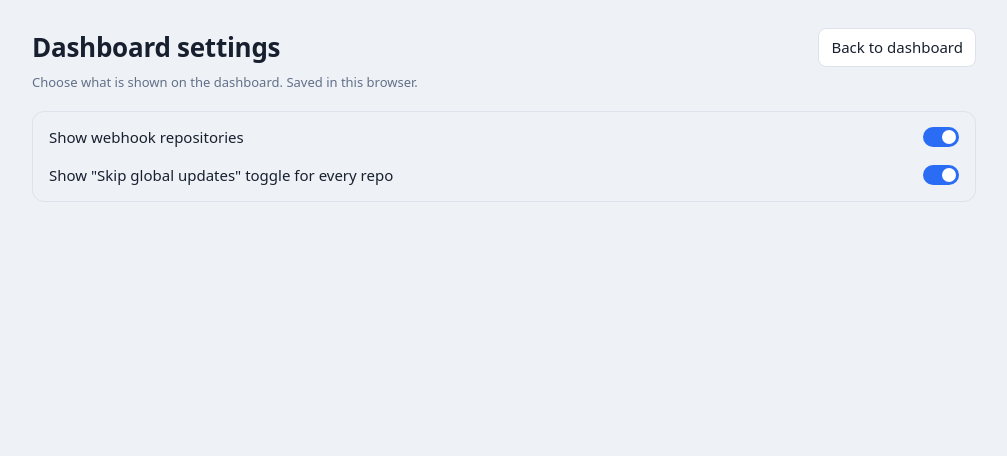
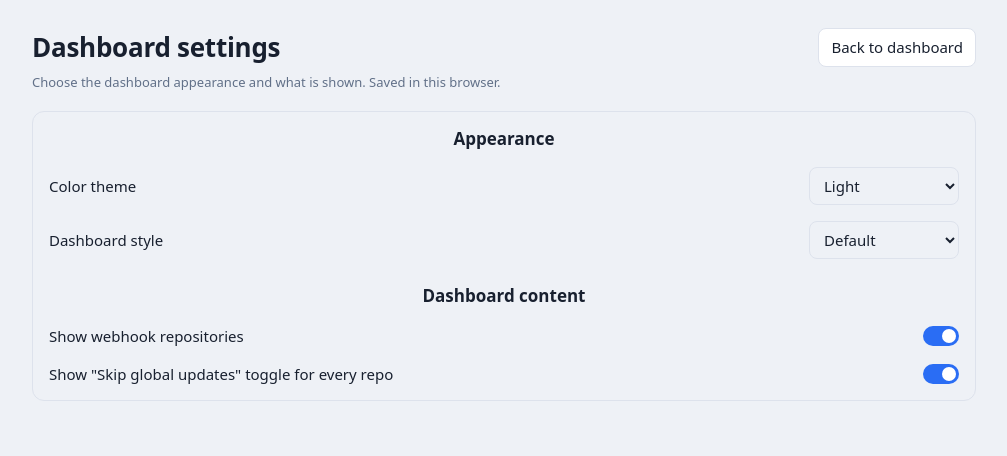
Before and after one commit to erikpersson0884/woods-keeper, a Flask app: page /settings in a window 1280 px wide. Shown: the top 456 px of the page, without its empty margins (136-1143 px from the left). Run offline with Flask 3, Linux system fonts and the light colour scheme; the visitor is signed in with stand-in values (Sample User, id 1); parts of the project's set-up code (start-up, migrations or seed data) failed here and were passed over.

Commit message:
feat: moved apperance settings into the settings page

```diff
--- /dev/null
+++ b/static/appearance.js
@@ -0,0 +1,23 @@
+(function () {
+    const root = document.documentElement;
+    const themeSelect = document.getElementById('theme-select');
+    const styleSelect = document.getElementById('style-select');
+
+    function applyTheme(theme) {
+        root.dataset.theme = theme;
+        localStorage.setItem('woods-keeper-theme', theme);
+        if (themeSelect) themeSelect.value = theme;
+    }
+
+    function applyStyle(style) {
+        root.dataset.style = style;
+        localStorage.setItem('woods-keeper-style', style);
+        if (styleSelect) styleSelect.value = style;
+    }
+
+    applyTheme(localStorage.getItem('woods-keeper-theme') || 'light');
+    applyStyle(localStorage.getItem('woods-keeper-style') || 'default');
+
+    if (themeSelect) themeSelect.addEventListener('change', () => applyTheme(themeSelect.value));
+    if (styleSelect) styleSelect.addEventListener('change', () => applyStyle(styleSelect.value));
+})();
--- a/static/styles.css
+++ b/static/styles.css
@@ -19,6 +19,12 @@ button:disabled { opacity:.6; cursor:progress; }
 .hud-control { box-sizing:border-box; display:inline-flex; align-items:center; text-decoration:none; }
 .stack-card.settings-list { display:flex; flex-direction:column; gap:16px; }
 .settings-list .switch { justify-content:space-between; width:100%; }
+.settings-list h2,
+.settings-list .setting-row,
+.settings-list .switch { text-align:left; }
+.settings-list .setting-row { display:flex; justify-content:space-between; align-items:center; gap:16px; width:100%; }
+.settings-list .setting-row select { min-width:150px; margin-left:auto; }
+.settings-page .settings-list h2:not(:first-child) { margin-top:8px; }
 .header-actions { display:flex; gap:8px; align-items:center; }
 .logout { border:1px solid var(--line); background:var(--panel); color:var(--muted); border-radius:8px; padding:7px 12px; font:inherit; cursor:pointer; }
 .logout:hover { border-color:var(--accent); color:var(--accent); }
@@ -183,6 +189,7 @@ pre { margin:0; background:var(--term); color:var(--term-ink); border-radius:10p
     --hud-red:#ff4d5e; --hud-grid:rgba(56,232,255,.06);
 }
 :root[data-style="hud"] .default-dashboard { display:none; }
+:root[data-style="hud"] .settings-page { display:grid; }
 :root[data-style="hud"] .hud-dashboard {
     display:grid; position:relative; z-index:1; max-width:1280px;
     padding:20px 18px 40px; gap:16px; font:500 16px/1.4 Rajdhani,system-ui,sans-serif;
--- a/templates/settings.html
+++ b/templates/settings.html
@@ -8,17 +8,31 @@
     <link rel="stylesheet" href="{{ url_for('static', filename='styles.css') }}">
 </head>
 <body>
-<main class="default-dashboard">
+<main class="settings-page">
     <header class="top">
         <div>
             <h1>Dashboard settings</h1>
-            <div class="conn">Choose what is shown on the dashboard. Saved in this browser.</div>
+            <div class="conn">Choose the dashboard appearance and what is shown. Saved in this browser.</div>
         </div>
         <div class="header-actions">
             <a class="theme-toggle" href="/">Back to dashboard</a>
         </div>
     </header>
     <section class="stack-card settings-list">
+        <h2>Appearance</h2>
+        <label class="setting-row" for="theme-select">Color theme
+            <select id="theme-select">
+                <option value="light">Light</option>
+                <option value="dark">Dark</option>
+            </select>
+        </label>
+        <label class="setting-row" for="style-select">Dashboard style
+            <select id="style-select">
+                <option value="default">Default</option>
+                <option value="hud">HUD</option>
+            </select>
+        </label>
+        <h2>Dashboard content</h2>
         <label class="switch">Show webhook repositories
             <input type="checkbox" id="pref-webhooks" data-pref="showWebhooks" checked><i></i>
         </label>
@@ -27,10 +41,10 @@
         </label>
     </section>
 </main>
+<script src="{{ url_for('static', filename='appearance.js', v='20261119-1') }}"></script>
 <script>
     (function () {
         const KEY = 'dashboardPrefs';
-        document.documentElement.dataset.theme = localStorage.getItem('woods-keeper-theme') || 'light';
         let prefs = {};
         try { prefs = JSON.parse(localStorage.getItem(KEY) || '{}'); } catch (error) { prefs = {}; }
         document.querySelectorAll('[data-pref]').forEach(input => {
```
Also changed, not shown: static/dashboard.js (+0 -22 lines), templates/dashboard.html (+2 -5 lines).
